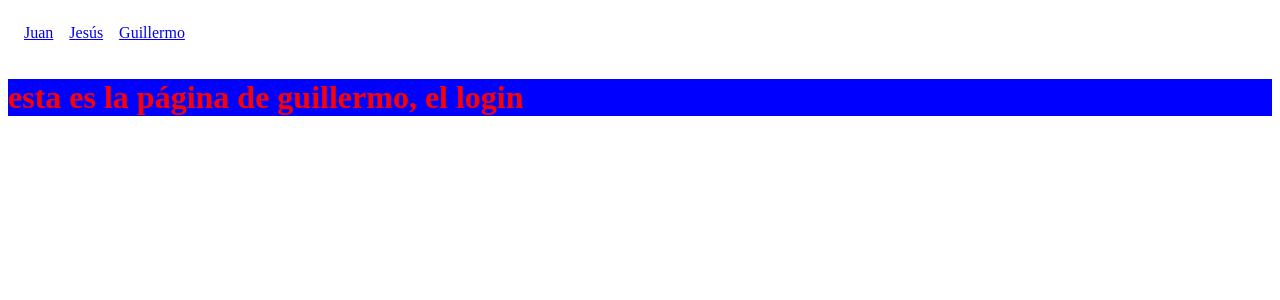
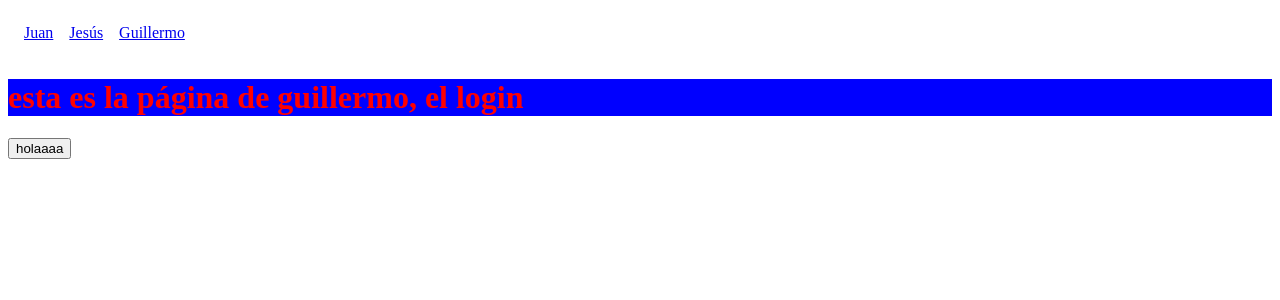
Before and after one commit to perezjames/proyecto-america-prime, a React (Vite) app in the folder frontend/: page /guillermo in a window 1280 px wide. Shown: the top 300 px of the page. Built offline with nearby package versions, Linux system fonts and the light colour scheme.

Commit message:
cree un boton

```diff
--- a/frontend/src/guillermo/Guillermo.jsx
+++ b/frontend/src/guillermo/Guillermo.jsx
@@ -4,6 +4,8 @@ export default function Guillermo() {
   return (
     <div className="guillermo-container">
       <h1 className="title">esta es la página de guillermo, el login</h1>
+
+      <button>holaaaa</button>
 
 
 
```
